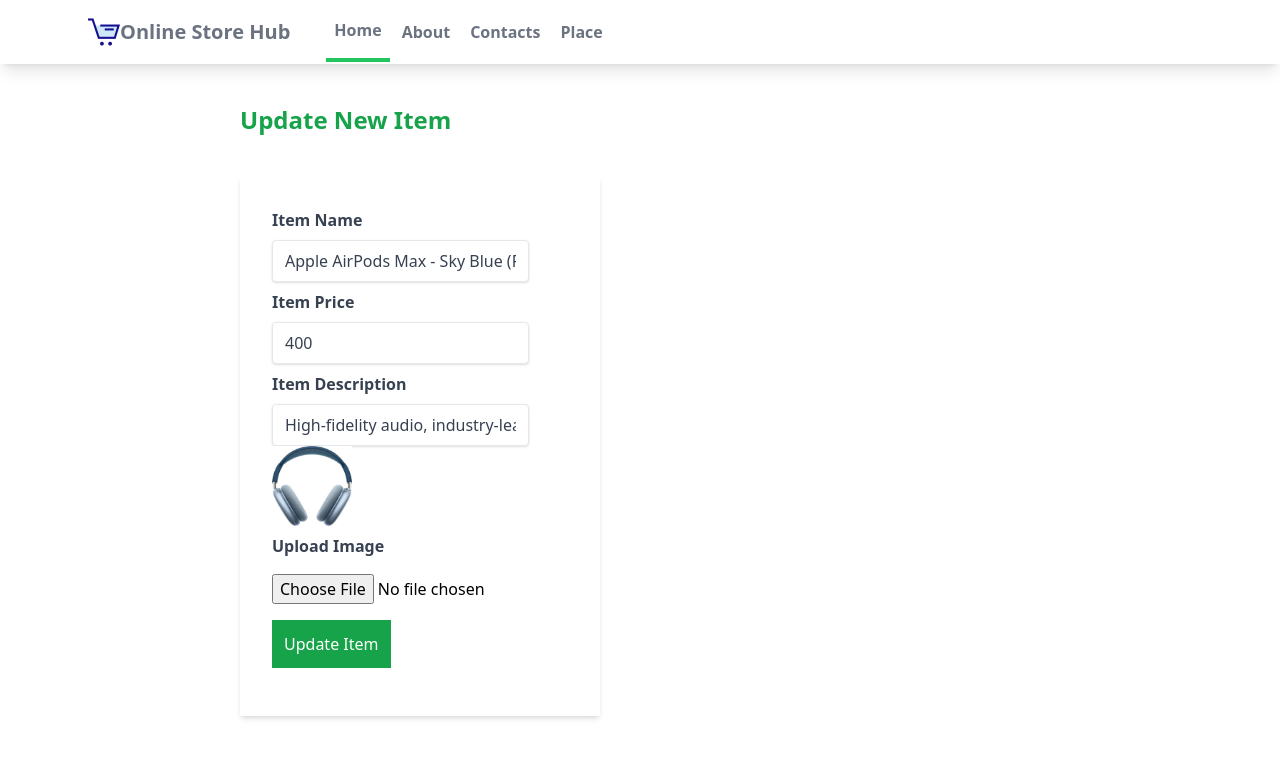
After one commit to Frolov-Andrey2405/OnlineStoreHub, a Django app: page /update_item/4/ in a window 1280 px wide. The commit adds this page. Shown: the top 758 px of the page. Run offline with Django 4.2, Linux system fonts and the light colour scheme; data comes from the database, SQL or seed files in the repository; both versions use the stored data as it was after the commit.

Commit message:
Data update

```diff
--- a/mysite/app/static/app/styles.css
+++ b/mysite/app/static/app/styles.css
@@ -587,6 +587,10 @@
   margin-top: 1.25rem;
 }
 
+.mt-\[50px\] {
+  margin-top: 50px;
+}
+
 .block {
   display: block;
 }
@@ -607,6 +611,10 @@
   height: 400px;
 }
 
+.h-20 {
+  height: 5rem;
+}
+
 .w-1\/3 {
   width: 33.333333%;
 }
@@ -621,6 +629,10 @@
 
 .w-full {
   width: 100%;
+}
+
+.w-20 {
+  width: 5rem;
 }
 
 .max-w-6xl {
@@ -694,6 +706,11 @@
 .bg-white {
   --tw-bg-opacity: 1;
   background-color: rgb(255 255 255 / var(--tw-bg-opacity));
+}
+
+.bg-green-500 {
+  --tw-bg-opacity: 1;
+  background-color: rgb(34 197 94 / var(--tw-bg-opacity));
 }
 
 .p-10 {
--- a/mysite/app/templates/app/detail.html
+++ b/mysite/app/templates/app/detail.html
@@ -9,6 +9,9 @@
         <p class="mt-5">{{ item.name }}</p>
         <p class="mt-5 text-green-500">$ {{ item.price | intcomma }}</p>
         <p class="mt-5 text-gray-600">{{ item.description }}</p>
+        <button class="bg-green-500 text-white mt-[50px]">
+            <a href="{% url 'app:update_item' item.id %}">Update Item</a>
+        </button>
     </div>
 </div>
 {% endblock content %}
--- /dev/null
+++ b/mysite/app/templates/app/update_item.html
@@ -0,0 +1,33 @@
+{% extends "app/base.html" %}
+
+{% block content %}
+<div class="ml-[200px]">
+    <h1 class="text-2xl m-10 font-bold text-green-600">Update New Item</h1>
+    <form class="w-1/3 bg-white shadow-md m-10 px-8 py-8" method="post" enctype="multipart/form-data">
+        {% csrf_token %}
+        <div class="mb-4">
+            <label class="block text-gray-700 text-md font-bold mb-2" for="name">Item Name</label>
+            <input class="shadow appearance-none border rounded py-2 px-3 mr-10 text-gray-700" value="{{ item.name }}"
+                type="text" placeholder="Name..." name="name" id="name">
+
+            <label class="block text-gray-700 text-md font-bold mb-2 mt-2" for="price">Item Price</label>
+            <input class="shadow appearance-none border rounded py-2 px-3 mr-10 text-gray-700" value="{{ item.price }}"
+                type="text" placeholder="Price..." name="price" id="price">
+
+            <label class="block text-gray-700 text-md font-bold mb-2 mt-2" for="description">Item Description</label>
+            <input class="shadow appearance-none border rounded py-2 px-3 mr-10 text-gray-700"
+                value="{{ item.description }}" type="text" placeholder="Description..." name="description"
+                id="description">
+
+            <img class="w-20 h-20" src="{{ item.image.url }}" alt="" srcset="">
+            <label class="block text-gray-700 text-md font-bold mb-2 mt-2" for="upload">Upload Image</label>
+            <input class="block mt-4" type="file" accept="image/*" name="upload" id="upload">
+
+            <button class="block bg-green-600 text-white p-3 mt-4" type="submit" name="Add Item" value="Add Item">
+                Update Item
+            </button>
+        </div>
+    </form>
+</div>
+
+{% endblock content %}
--- a/mysite/app/urls.py
+++ b/mysite/app/urls.py
@@ -7,4 +7,5 @@
     path('', views.index, name='index'),  # http://127.0.0.1:8000/
     path('detail/<int:my_id>/', views.indexItem, name='detail'),  # http://127.0.0.1:8000/detail/<int:my_id>
     path('add_item/', views.add_item, name='add_item'),  # http://127.0.0.1:8000/add_item/
+    path("update_item/<int:my_id>/", views.update_item, name="update_item"),  # http://127.0.0.1:8000/update_item/<int:my_id>
 ]
--- a/mysite/app/views.py
+++ b/mysite/app/views.py
@@ -1,5 +1,5 @@
 # from django.http import HttpResponse
-from django.shortcuts import render
+from django.shortcuts import redirect, render
 from .models import Product
 
 
@@ -29,3 +29,16 @@
             name=name, price=price, description=description, image=image)
         item.save()
     return render(request, 'app/add_item.html')
+
+
+def update_item(request, my_id):
+    item = Product.objects.get(id=my_id)
+    if request.method == "POST":
+        item.name = request.POST.get("name")
+        item.price = request.POST.get("price")
+        item.description = request.POST.get("description")
+        item.image = request.FILES.get('upload', item.image)
+        item.save()
+        return redirect("/")
+    context = {"item": item}
+    return render(request, "app/update_item.html", context)
```
Also changed, not shown: mysite/db.sqlite3.
